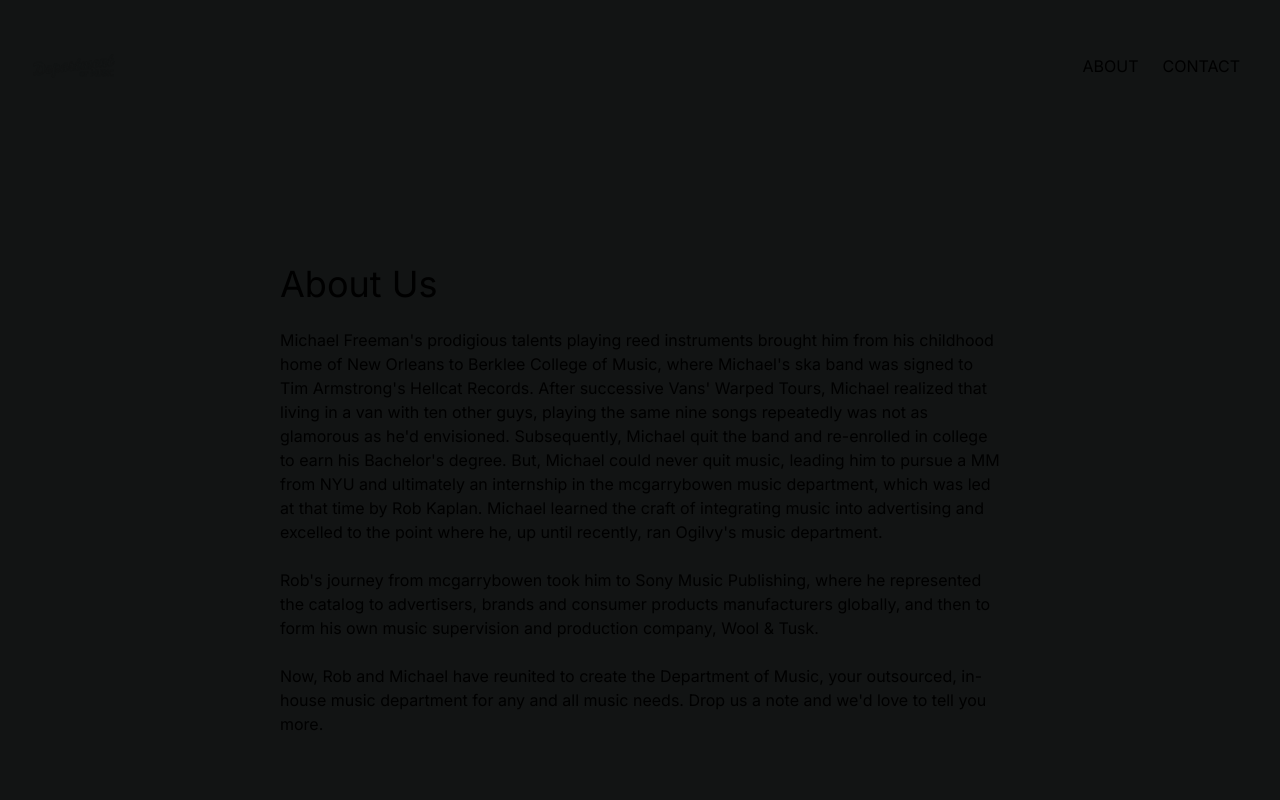
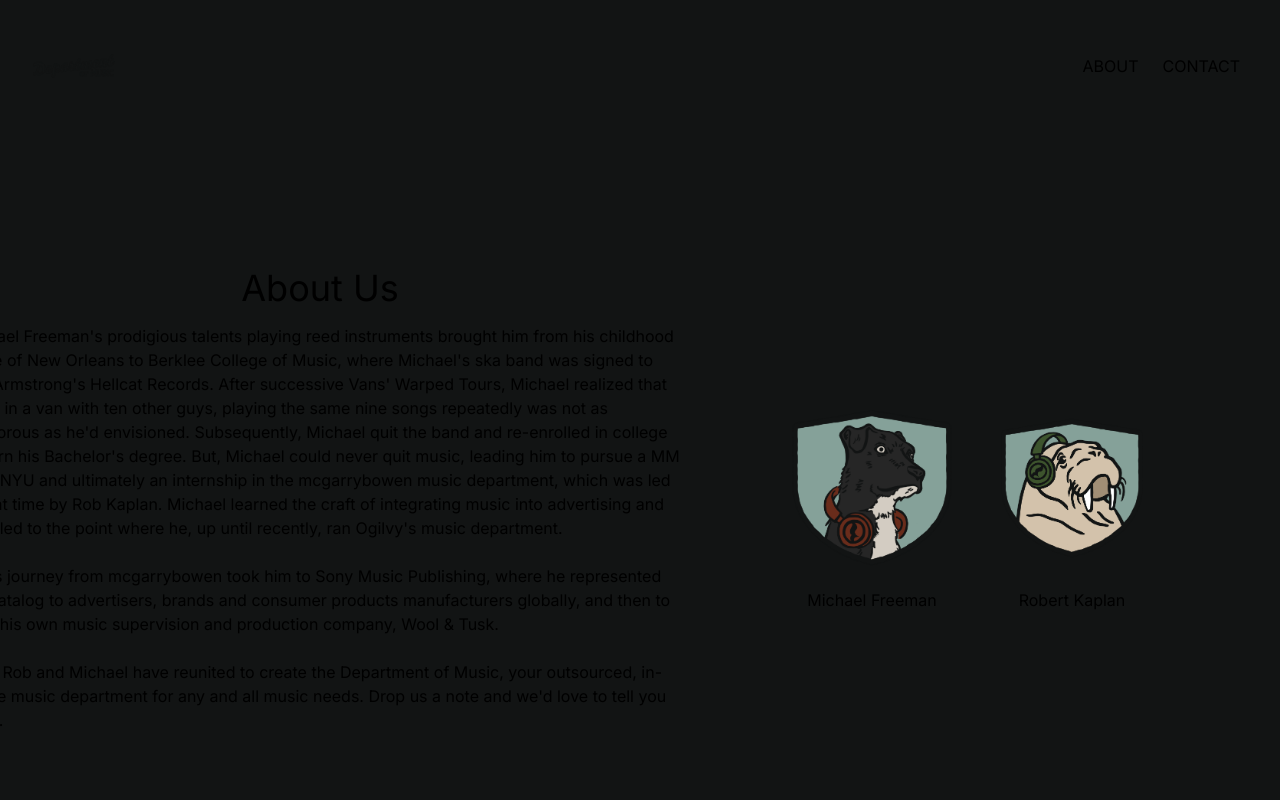
Before and after one commit to nikudon612/deptofmusicv2, a Next.js app: page /about in a window 1280 px wide. Shown: the top 800 px of the page. Built offline with nearby package versions, Linux system fonts and the light colour scheme.

Commit message:
updates to about design

```diff
--- a/app/about/page.tsx
+++ b/app/about/page.tsx
@@ -1,29 +1,25 @@
+import Image from "next/image";
+
 export default function About() {
   return (
-    <div className="h-screen w-screen flex flex-col items-center justify-center gap-6">
-      <div className="flex w-[720px] text-4xl">
-        About Us
-        {/* We’re your friendly neighborhood music department.
-        Whether you need a search, some help with licensing, original music
-        production, talent negotiation, sonic branding or anything else from the
-        world of sound, we’re here to help as an out-sourced, in-house part of
-        your team. Drop us a line. We’d love to hear from you. */}
-      </div>
+    <div className="h-screen w-screen flex flex-row items-center gap-6">
+      <div className="flex w-1/2 flex-col gap-4 items-center">
+        <div className="text-4xl"> About Us</div>
         <div className="flex w-[720px] flex-col gap-6">
           <div>
-          Michael Freeman's prodigious talents playing reed instruments brought
-          him from his childhood home of New Orleans to Berklee College of
-          Music, where Michael's ska band was signed to Tim Armstrong's Hellcat
-          Records. After successive Vans' Warped Tours, Michael realized that
-          living in a van with ten other guys, playing the same nine songs
-          repeatedly was not as glamorous as he'd envisioned. Subsequently,
-          Michael quit the band and re-enrolled in college to earn his
-          Bachelor's degree. But, Michael could never quit music, leading him to
-          pursue a MM from NYU and ultimately an internship in the mcgarrybowen
-          music department, which was led at that time by Rob Kaplan. Michael
-          learned the craft of integrating music into advertising and excelled
-          to the point where he, up until recently, ran Ogilvy's music
-          department.
+            Michael Freeman's prodigious talents playing reed instruments
+            brought him from his childhood home of New Orleans to Berklee
+            College of Music, where Michael's ska band was signed to Tim
+            Armstrong's Hellcat Records. After successive Vans' Warped Tours,
+            Michael realized that living in a van with ten other guys, playing
+            the same nine songs repeatedly was not as glamorous as he'd
+            envisioned. Subsequently, Michael quit the band and re-enrolled in
+            college to earn his Bachelor's degree. But, Michael could never quit
+            music, leading him to pursue a MM from NYU and ultimately an
+            internship in the mcgarrybowen music department, which was led at
+            that time by Rob Kaplan. Michael learned the craft of integrating
+            music into advertising and excelled to the point where he, up until
+            recently, ran Ogilvy's music department.
           </div>
           <div>
             Rob's journey from mcgarrybowen took him to Sony Music Publishing,
@@ -32,9 +28,27 @@
             supervision and production company, Wool & Tusk.
           </div>
           <div>
-          Now, Rob and Michael have reunited to create the Department of Music,
-          your outsourced, in-house music department for any and all music
-          needs. Drop us a note and we'd love to tell you more.
+            Now, Rob and Michael have reunited to create the Department of
+            Music, your outsourced, in-house music department for any and all
+            music needs. Drop us a note and we'd love to tell you more.
+          </div>
+        </div>
+      </div>
+      <div className="w-1/2 flex items-center justify-center">
+        <div className="flex flex-row items-center">
+          <div className="flex flex-col items-center">
+            <Image
+              src={"/MichaelLogo.png"}
+              width={200}
+              height={200}
+              alt="oscar"
+            />
+            <div>Michael Freeman</div>
+          </div>
+          <div className="flex flex-col items-center">
+            <Image src={"/RobLogo.png"} width={200} height={200} alt="walrus" />
+            <div>Robert Kaplan</div>
+          </div>
         </div>
       </div>
     </div>
```
Also changed, not shown: public/MichaelLogo.png (added), public/RobLogo.png (added). Lines whose indentation alone changed are shown as unchanged.
